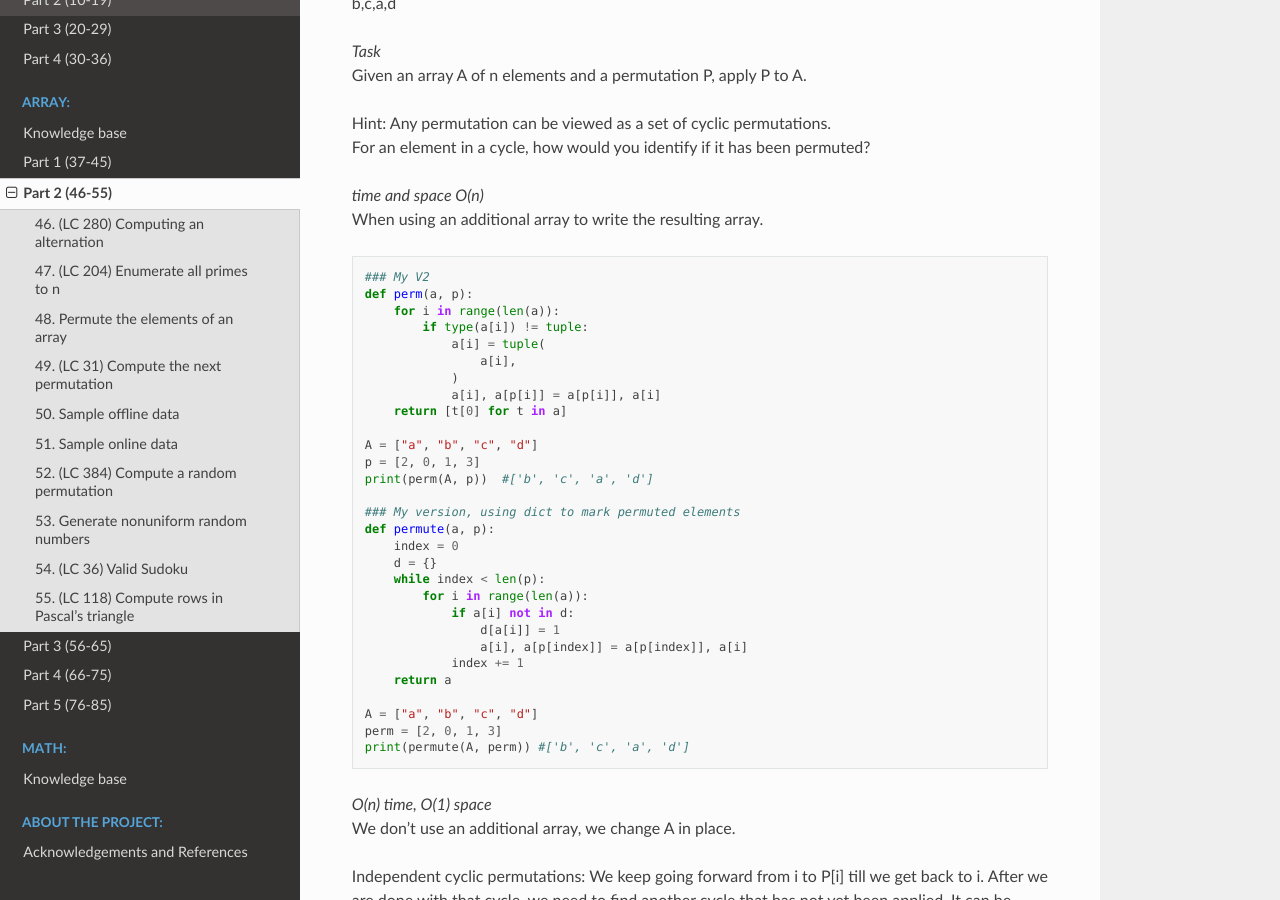
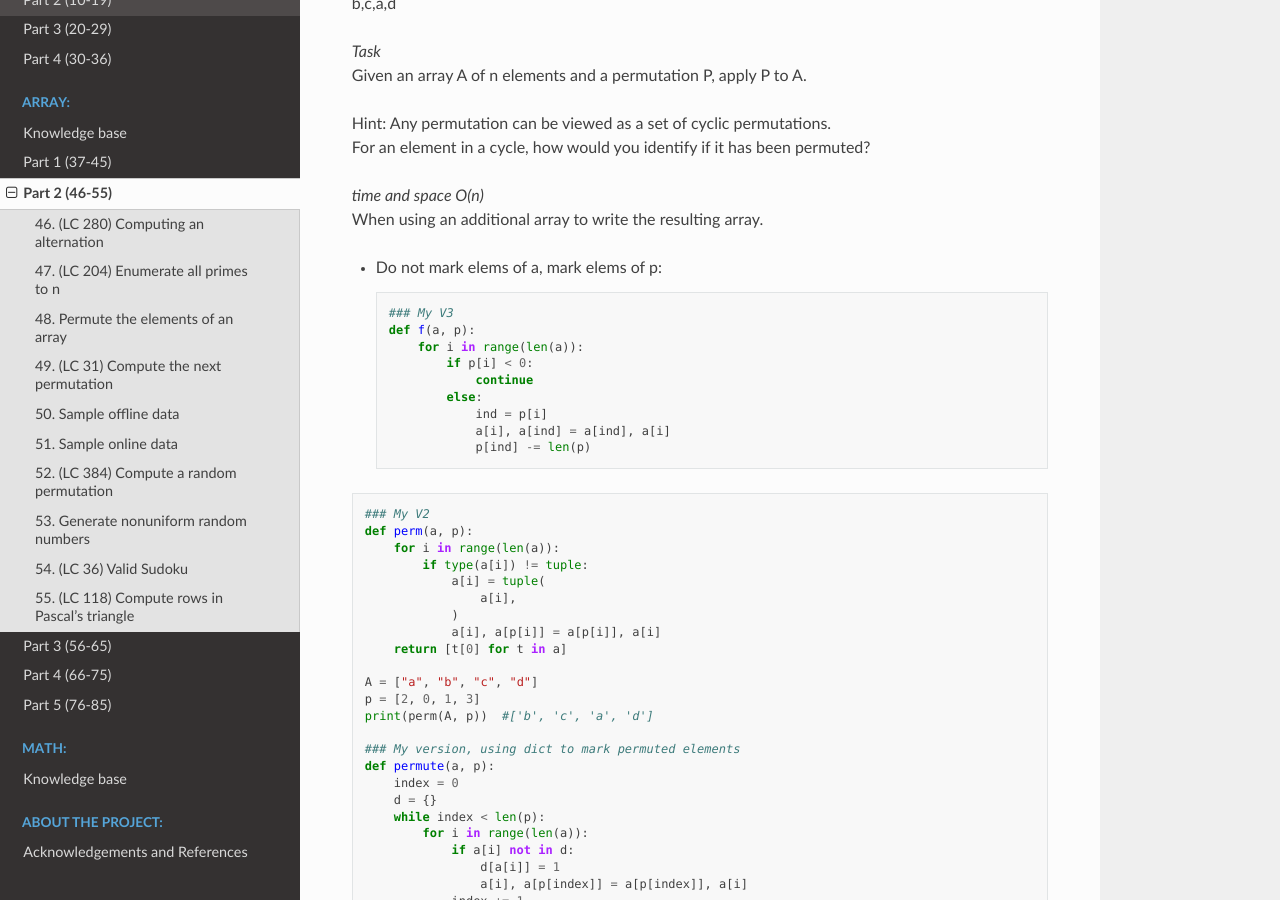
Before and after one commit to kkvero/elements_of_leetcode, a Sphinx documentation site: the page built from docs/source/array/array_2.rst, in a window 1280 px wide and 900 px high, scrolled down 3742 px. Built offline with Sphinx 7.4.7 and the Read the Docs theme 2.0.0, drawn with Linux system fonts in a browser that asks for light colours.

Commit message:
update 33: edit q48

```diff
--- a/docs/source/array/array_2.rst
+++ b/docs/source/array/array_2.rst
@@ -187,6 +187,18 @@ of the element.
 
 | *time and space O(n)*
 | When using an additional array to write the resulting array.
+
+- Do not mark elems of a, mark elems of p::
+
+    ### My V3
+    def f(a, p):
+        for i in range(len(a)):
+            if p[i] < 0:
+                continue
+            else:
+                ind = p[i]
+                a[i], a[ind] = a[ind], a[i]
+                p[ind] -= len(p)
 
 ::
 
```
Also changed, not shown: 5 other files.
